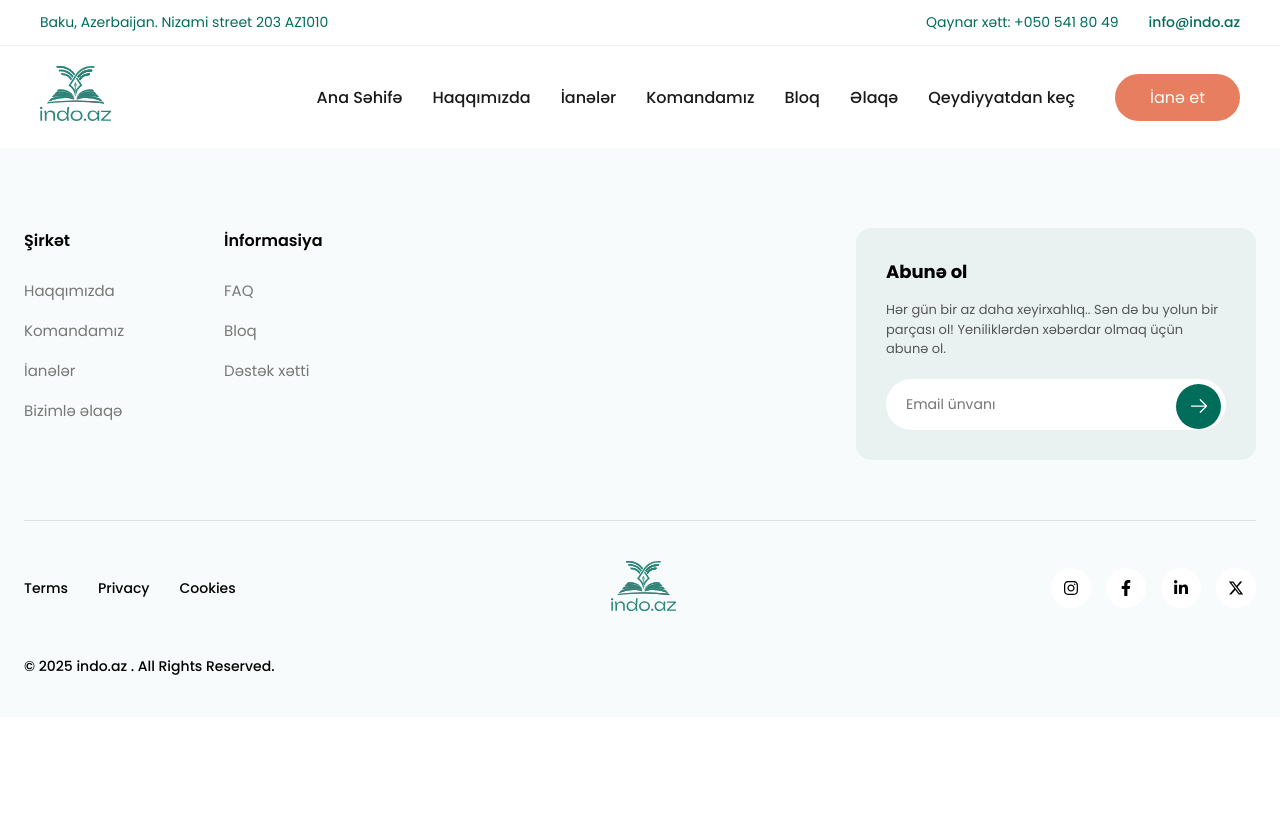
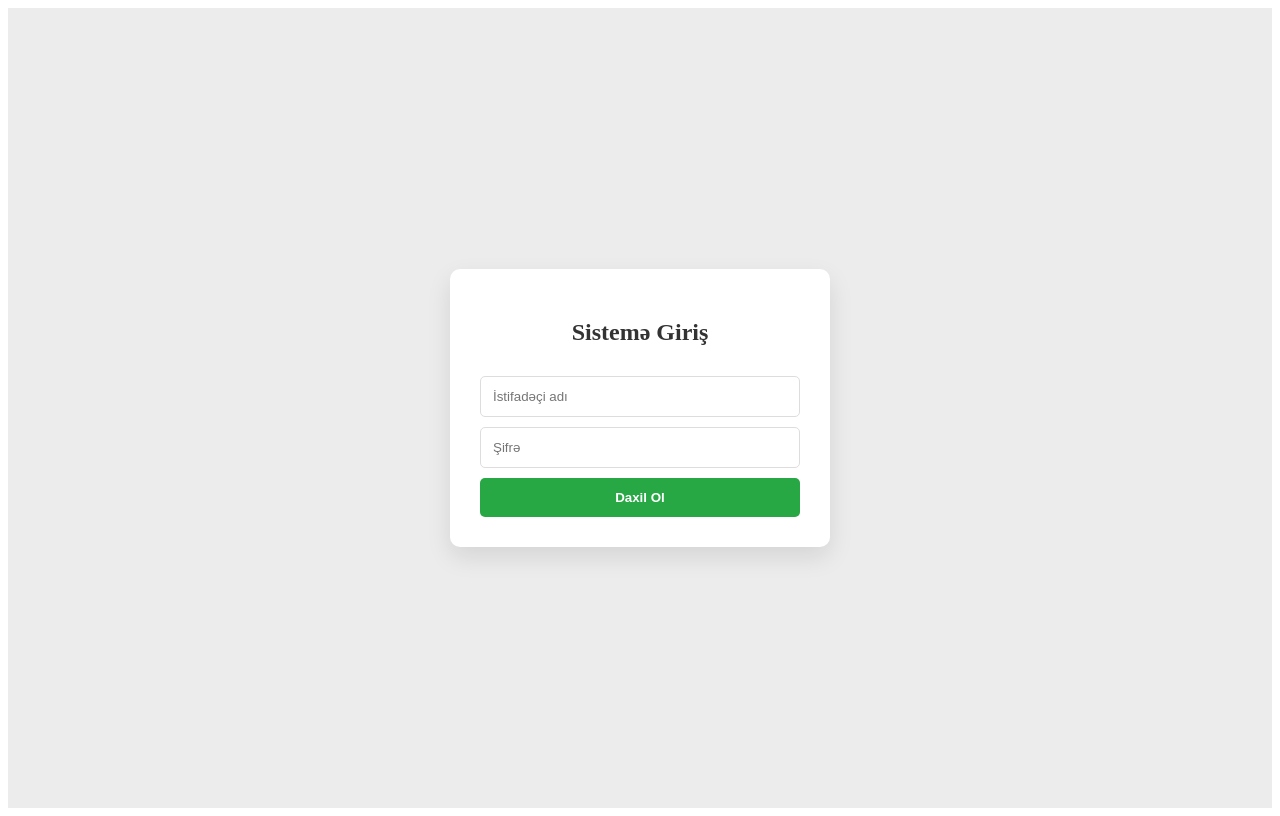
Before and after one commit to Cervision-Team/indo, a React (Vite) app: page /login in a window 1280 px wide. Built offline with nearby package versions, Linux system fonts and the light colour scheme.

Commit message:
show indo az page with login coding has done by Ali

```diff
--- a/src/App.jsx
+++ b/src/App.jsx
@@ -1,18 +1,134 @@
-import "./App.css";
+import React, { useState, useEffect } from "react";
+import {
+  BrowserRouter,
+  Routes,
+  Route,
+  Navigate,
+  useNavigate,
+} from "react-router-dom";
 import Navbar from "./Layout/Navbar/Navbar";
-import { BrowserRouter, Routes, Route, useLocation } from "react-router-dom";
+import Footer from "./Layout/Footer/Footer";
 import HomePage from "./Pages/HomePage";
-import Footer from "./Layout/Footer/Footer";
+
+// Login Səhifəsi Komponenti
+const LoginPage = ({ setIsAuth }) => {
+  const [username, setUsername] = useState("");
+  const [password, setPassword] = useState("");
+  const navigate = useNavigate();
+
+  const handleLogin = (e) => {
+    e.preventDefault();
+    if (username === "admin" && password === "12345") {
+      localStorage.setItem("isLoggedIn", "true");
+      setIsAuth(true); // Navbar və Footer-in görünməsi üçün statusu yeniləyirik
+      navigate("/");
+    } else {
+      alert("Məlumatlar yanlışdır!");
+    }
+  };
+
+  return (
+    <div
+      style={{
+        display: "flex",
+        justifyContent: "center",
+        alignItems: "center",
+        height: "100vh",
+        backgroundColor: "#ececec",
+      }}
+    >
+      <form
+        onSubmit={handleLogin}
+        style={{
+          padding: "30px",
+          background: "#fff",
+          borderRadius: "10px",
+          display: "flex",
+          flexDirection: "column",
+          gap: "10px",
+          width: "320px",
+          boxShadow: "0 10px 25px rgba(0,0,0,0.1)",
+        }}
+      >
+        <h2 style={{ textAlign: "center", color: "#333" }}>Sistemə Giriş</h2>
+        <input
+          type="text"
+          placeholder="İstifadəçi adı"
+          value={username}
+          onChange={(e) => setUsername(e.target.value)}
+          style={{
+            padding: "12px",
+            borderRadius: "5px",
+            border: "1px solid #ddd",
+          }}
+        />
+        <input
+          type="password"
+          placeholder="Şifrə"
+          value={password}
+          onChange={(e) => setPassword(e.target.value)}
+          style={{
+            padding: "12px",
+            borderRadius: "5px",
+            border: "1px solid #ddd",
+          }}
+        />
+        <button
+          type="submit"
+          style={{
+            padding: "12px",
+            backgroundColor: "#28a745",
+            color: "white",
+            border: "none",
+            borderRadius: "5px",
+            cursor: "pointer",
+            fontWeight: "bold",
+          }}
+        >
+          Daxil Ol
+        </button>
+      </form>
+    </div>
+  );
+};
 
 function App() {
+  // Giriş statusunu yaddaşdan oxuyuruq
+  const [isAuth, setIsAuth] = useState(
+    localStorage.getItem("isLoggedIn") === "true",
+  );
+
+  // Çıxış funksiyası (Navbar-da istifadə edə bilərsiniz)
+  const handleLogout = () => {
+    localStorage.removeItem("isLoggedIn");
+    setIsAuth(false);
+  };
+
   return (
-      <BrowserRouter>
-        <Navbar />
-        <Routes>
-          <Route path="/" element={<HomePage />} />
-        </Routes>
-        <Footer/>
-      </BrowserRouter>
+    <BrowserRouter>
+      {/* Yalnız giriş edilibsə Navbar görünür */}
+      {isAuth && <Navbar onLogout={handleLogout} />}
+
+      <Routes>
+        <Route
+          path="/login"
+          element={
+            !isAuth ? <LoginPage setIsAuth={setIsAuth} /> : <Navigate to="/" />
+          }
+        />
+
+        <Route
+          path="/"
+          element={isAuth ? <HomePage /> : <Navigate to="/login" />}
+        />
+
+        {/* Digər bütün naməlum yollar login-ə atır */}
+        <Route path="*" element={<Navigate to={isAuth ? "/" : "/login"} />} />
+      </Routes>
+
+      {/* Yalnız giriş edilibsə Footer görünür */}
+      {isAuth && <Footer />}
+    </BrowserRouter>
   );
 }
 
```
